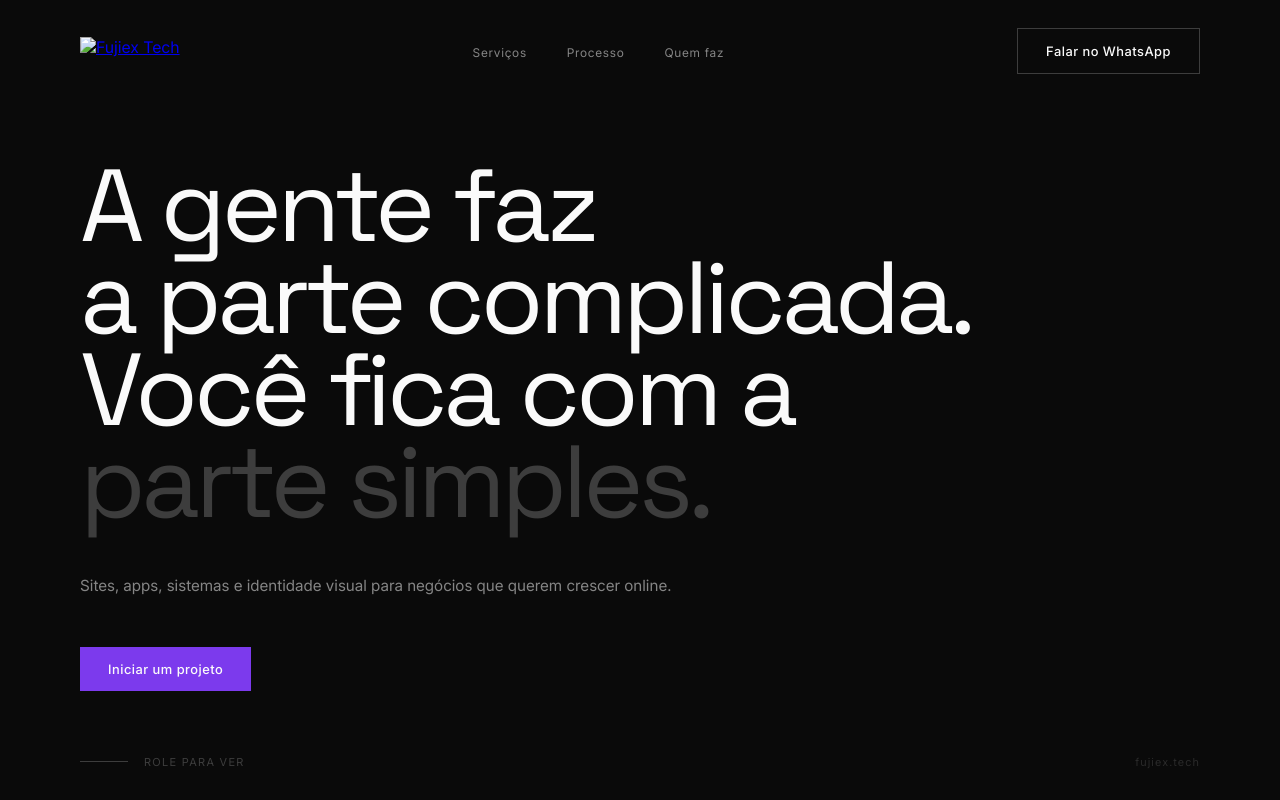
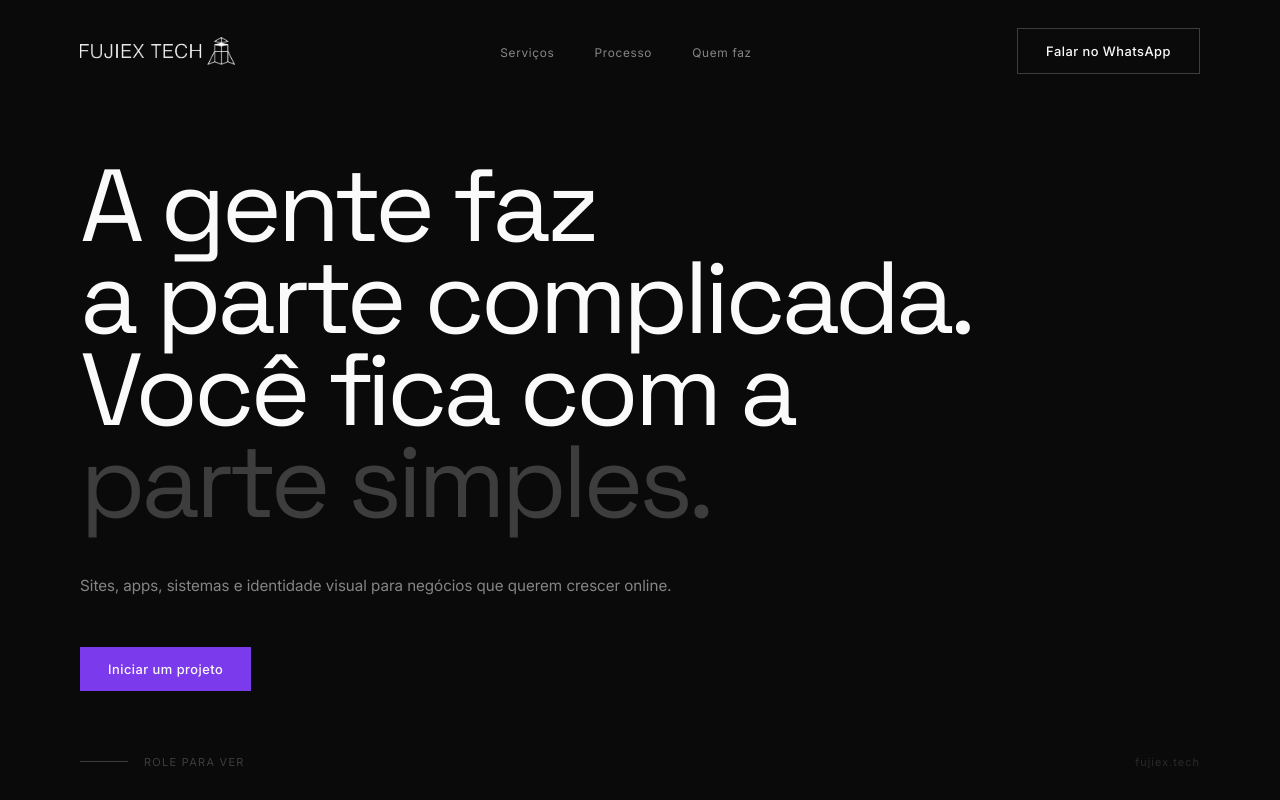
Before and after one commit to FUJIEX-TECH/fujiex-site, a website: page index.html in a window 1280 px wide. Shown: the top 800 px of the page. Drawn offline with nearby package versions, Linux system fonts and the light colour scheme.

Commit message:
fix: logo path e copia imagem para dentro da pasta do site

```diff
--- a/index.html
+++ b/index.html
@@ -19,7 +19,7 @@
 
   <nav class="nav" id="nav">
     <a class="nav-logo" href="#hero">
-      <img src="../dados/Logos/png/fujiex-horiz-branco.png" alt="Fujiex Tech">
+      <img src="img/fujiex-horiz-branco.png" alt="Fujiex Tech">
     </a>
     <ul class="nav-links">
       <li><a href="#servicos">Serviços</a></li>
@@ -208,7 +208,7 @@
     <footer class="footer">
       <div class="footer-top">
         <div class="footer-brand">
-          <img src="../dados/Logos/png/fujiex-horiz-branco.png" alt="Fujiex Tech">
+          <img src="img/fujiex-horiz-branco.png" alt="Fujiex Tech">
         </div>
         <nav class="footer-nav">
           <span class="footer-nav-label">Menu</span>
```
Also changed, not shown: img/fujiex-horiz-branco.png (added).
